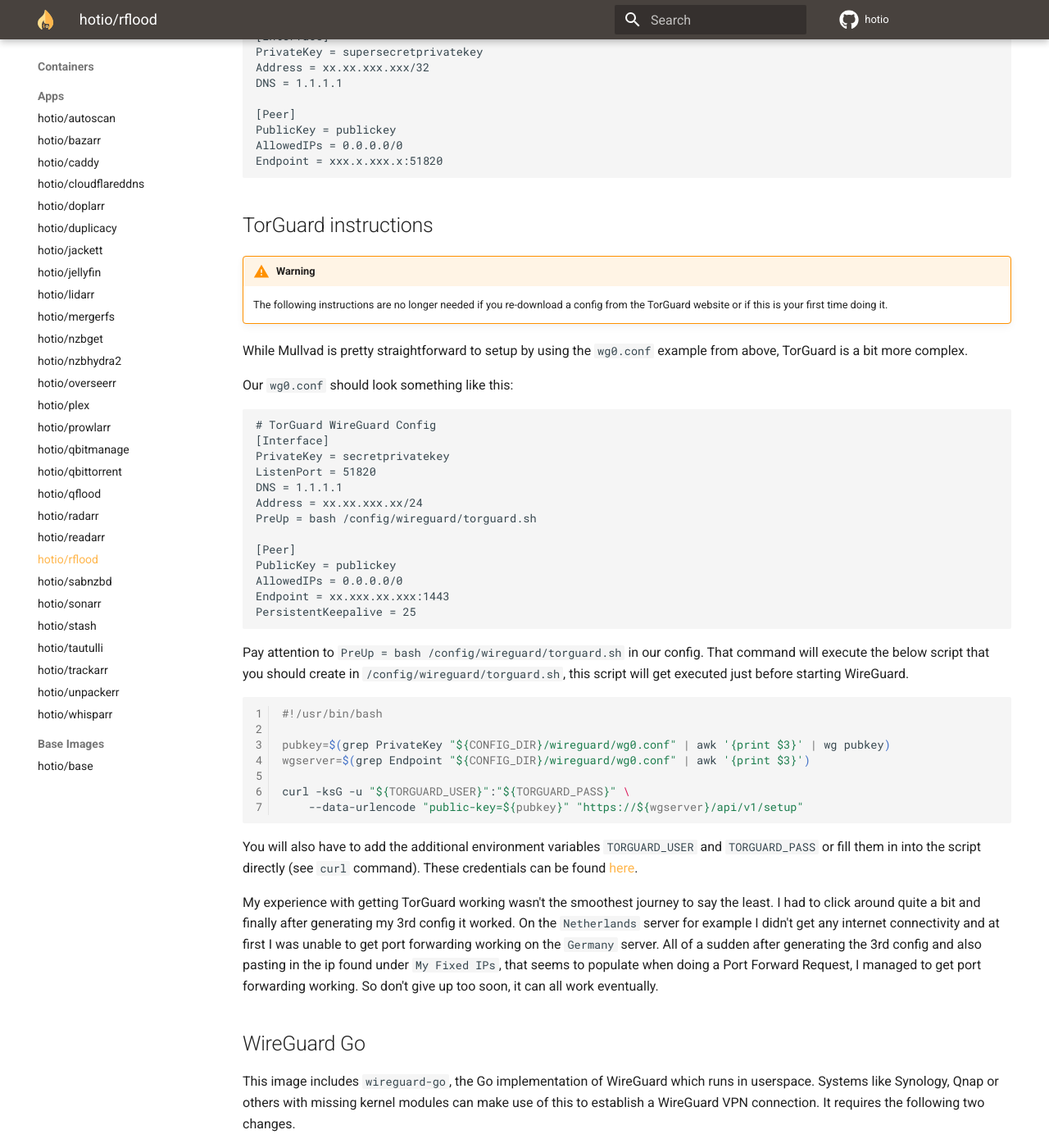
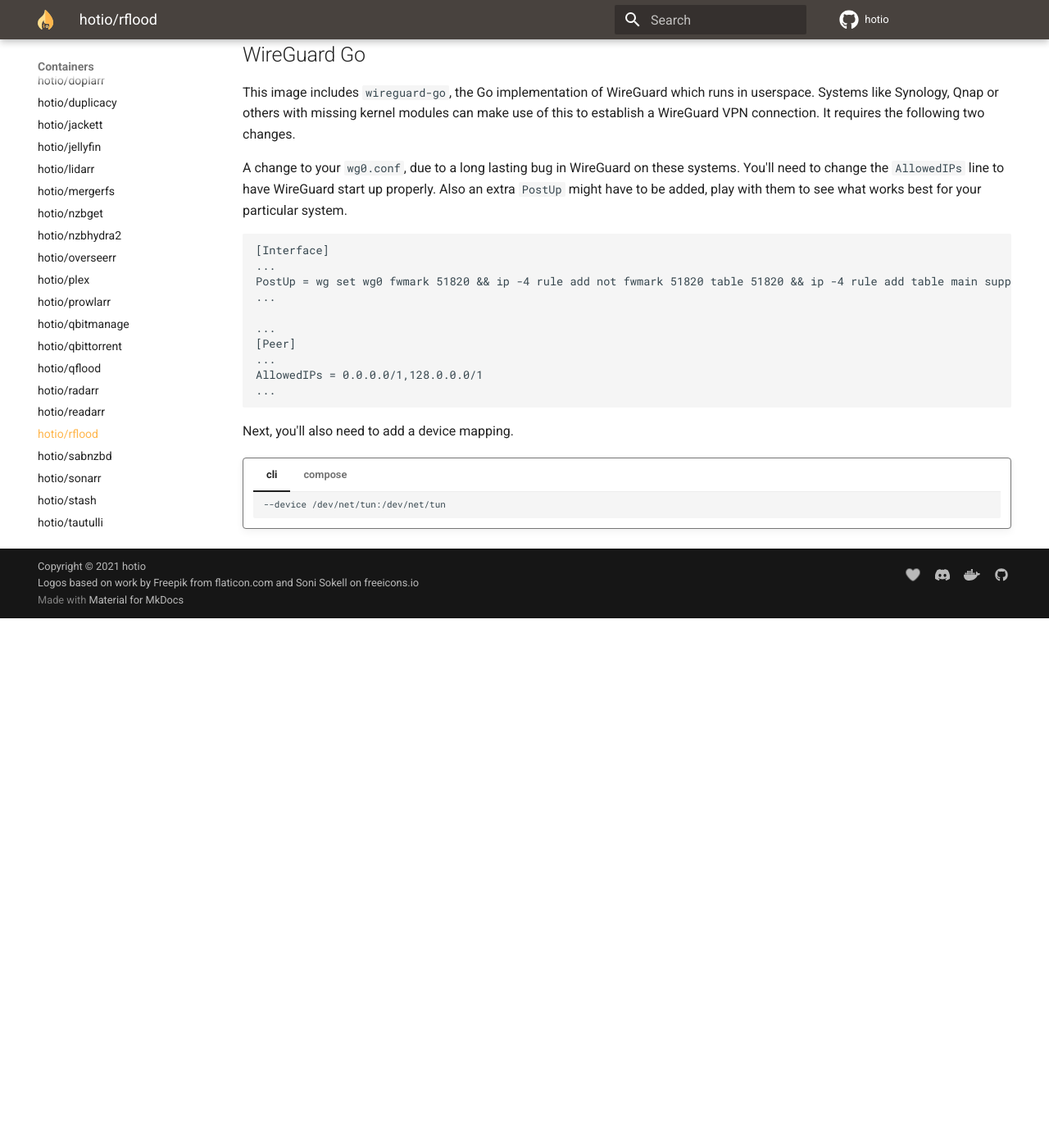
Before and after one commit to hotio/website, an MkDocs documentation site: the page built from docs/containers/rflood.md, in a window 1280 px wide and 1400 px high, scrolled down 2290 px. Shown: the whole window at 82% size. Built offline with MkDocs 1.6.1 and Material for MkDocs 9.7.7, drawn with Linux system fonts in a browser that asks for light colours; after the commit the page ends 3044 px from its top, so only the background shows below that; some of the changed text lies outside the part shown.

Commit message:
update wireguard docs

````diff
--- a/docs/containers/rflood.md
+++ b/docs/containers/rflood.md
@@ -72,8 +72,6 @@
             -e VPN_LAN_NETWORK="" \
             -e VPN_CONF="wg0" \
             -e VPN_ADDITIONAL_PORTS="" \
-            -e VPN_IP_CHECK_DELAY="5" \
-            -e VPN_IP_CHECK_EXIT="true" \
             -e PRIVOXY_ENABLED="false" \
             -e FLOOD_AUTH="false" \
             -v /<host_folder_config>:/config \
@@ -104,8 +102,6 @@
               - VPN_LAN_NETWORK
               - VPN_CONF=wg0
               - VPN_ADDITIONAL_PORTS
-              - VPN_IP_CHECK_DELAY=5
-              - VPN_IP_CHECK_EXIT=true
               - PRIVOXY_ENABLED=false
               - FLOOD_AUTH=false
             volumes:
--- a/includes/wireguard.md
+++ b/includes/wireguard.md
@@ -1,14 +1,4 @@
 ## WireGuard VPN support
-
-This is probably not going to work if your OS has no kernel with WireGuard support.
-
-Tested Operating Systems:
-
-* Ubuntu 18.04
-* Ubuntu 20.04
-* Unraid 6.8.3
-* Unraid 6.9 RC2
-* macOS Big Sur 11.2.1 Apple M1
 
 There needs to be a file `wg0.conf` located in `/config/wireguard` and you need to set the variable `VPN_ENABLED` to `true` for the VPN to start.
 
@@ -33,44 +23,3 @@
 AllowedIPs = 0.0.0.0/0
 Endpoint = xxx.x.xxx.x:51820
 ```
-
-## TorGuard instructions
-
-!!! warning
-    The following instructions are no longer needed if you re-download a config from the TorGuard website or if this is your first time doing it.
-
-While Mullvad is pretty straightforward to setup by using the `wg0.conf` example from above, TorGuard is a bit more complex.
-
-Our `wg0.conf` should look something like this:
-
-```text
-# TorGuard WireGuard Config
-[Interface]
-PrivateKey = secretprivatekey
-ListenPort = 51820
-DNS = 1.1.1.1
-Address = xx.xx.xxx.xx/24
-PreUp = bash /config/wireguard/torguard.sh
-
-[Peer]
-PublicKey = publickey
-AllowedIPs = 0.0.0.0/0
-Endpoint = xx.xxx.xx.xxx:1443
-PersistentKeepalive = 25
-```
-
-Pay attention to `PreUp = bash /config/wireguard/torguard.sh` in our config. That command will execute the below script that you should create in `/config/wireguard/torguard.sh`, this script will get executed just before starting WireGuard.
-
-```shell linenums="1"
-#!/usr/bin/bash
-
-pubkey=$(grep PrivateKey "${CONFIG_DIR}/wireguard/wg0.conf" | awk '{print $3}' | wg pubkey)
-wgserver=$(grep Endpoint "${CONFIG_DIR}/wireguard/wg0.conf" | awk '{print $3}')
-
-curl -ksG -u "${TORGUARD_USER}":"${TORGUARD_PASS}" \
-    --data-urlencode "public-key=${pubkey}" "https://${wgserver}/api/v1/setup"
-```
-
-You will also have to add the additional environment variables `TORGUARD_USER` and `TORGUARD_PASS` or fill them in into the script directly (see `curl` command). These credentials can be found [here](https://torguard.net/clientarea.php?action=changepw){: target=_blank rel="noopener noreferrer" }.
-
-My experience with getting TorGuard working wasn't the smoothest journey to say the least. I had to click around quite a bit and finally after generating my 3rd config it worked. On the `Netherlands` server for example I didn't get any internet connectivity and at first I was unable to get port forwarding working on the `Germany` server. All of a sudden after generating the 3rd config and also pasting in the ip found under `My Fixed IPs`, that seems to populate when doing a Port Forward Request, I managed to get port forwarding working. So don't give up too soon, it can all work eventually.
````
Also changed, not shown: other parts of includes/wireguard.md (+1 -1 lines), docs/containers/qbittorrent.md (+0 -4 lines), docs/containers/qflood.md (+0 -4 lines).
